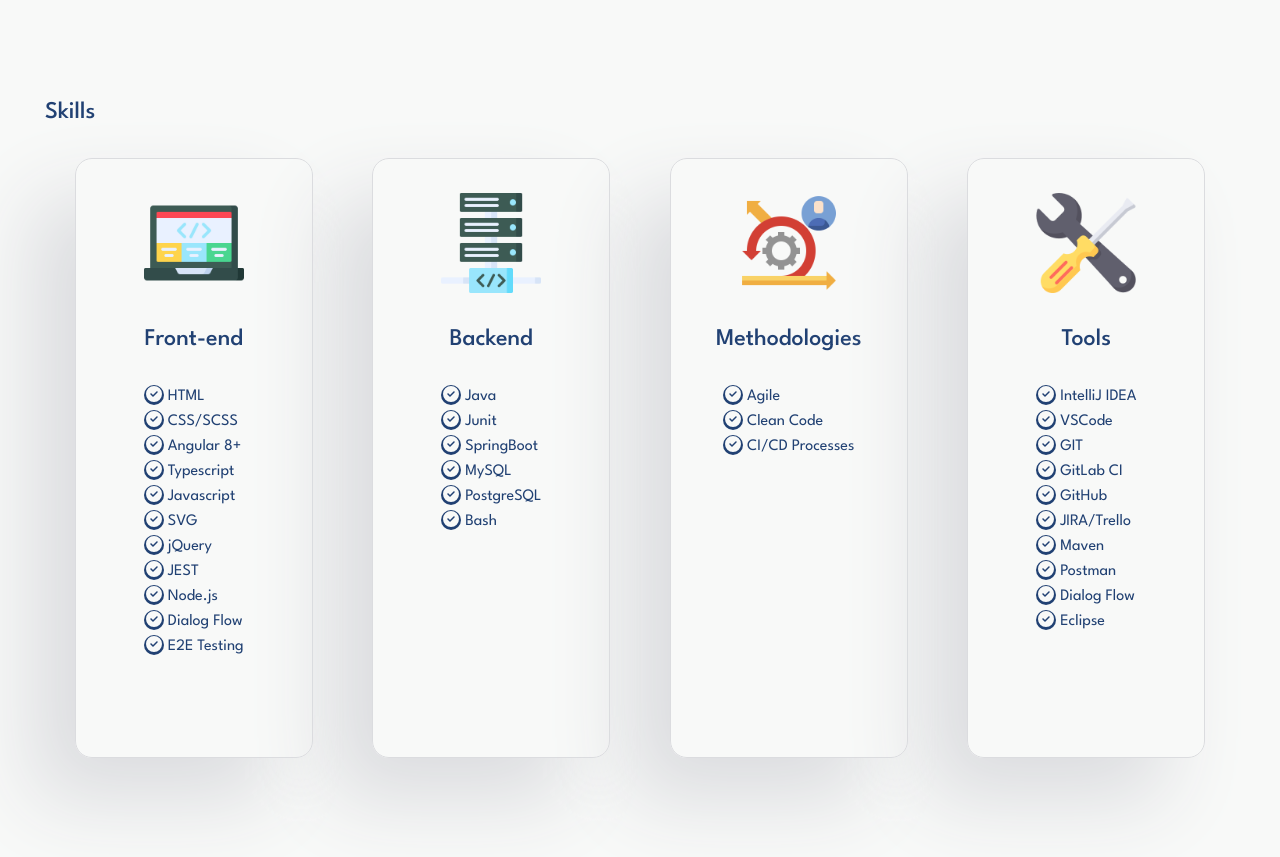
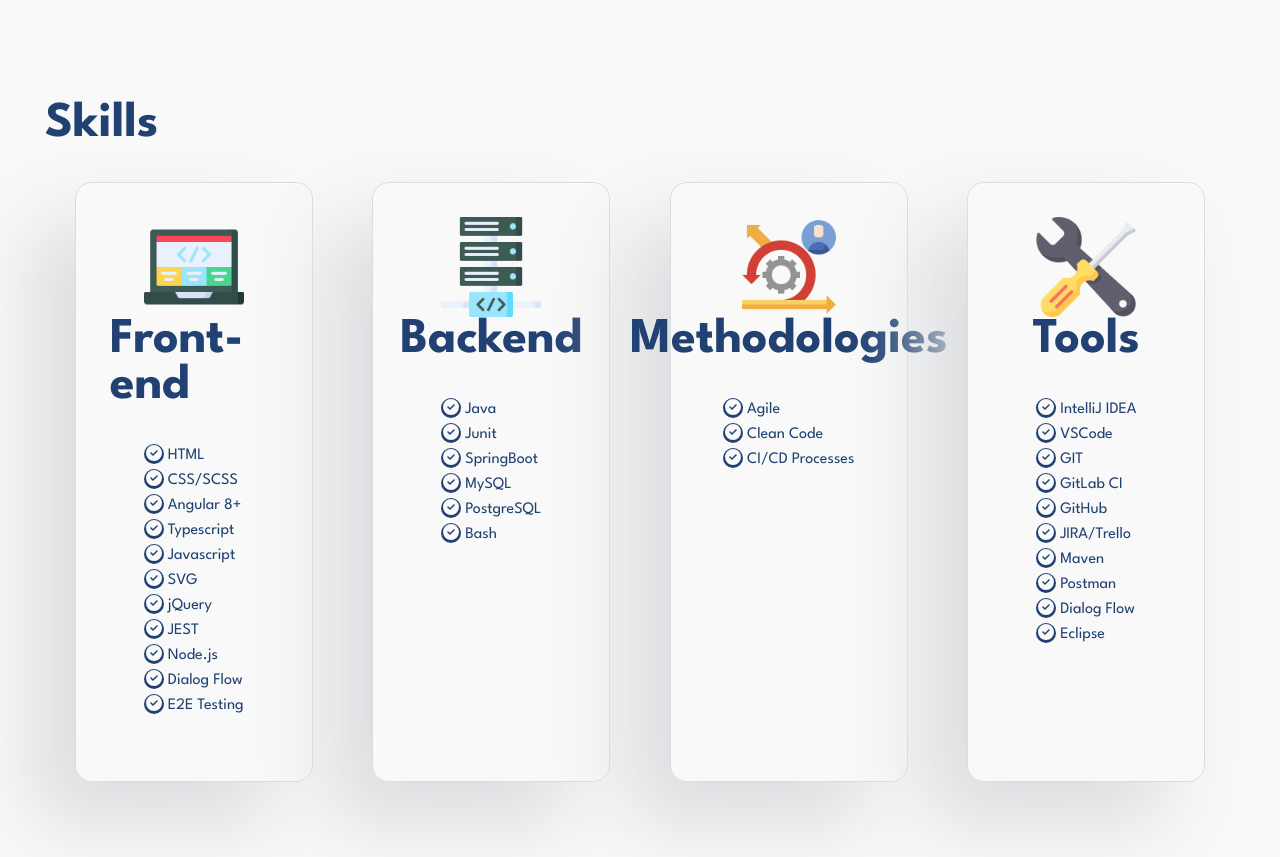
Before and after one commit to SwethaSureshKumarr/Self-Portfolio, an Angular app: page / in a window 1280 px wide. Shown: the part 1144-2001 px from the top of the page. Built offline with nearby package versions, Linux system fonts and the light colour scheme.

Commit message:
changes to resume

```diff
--- a/src/app/about/about.component.html
+++ b/src/app/about/about.component.html
@@ -14,7 +14,7 @@
                 learning and experimenting with new technologies. I'm looking for opportunities to gain hands-on
                 programming experience, and I'm especially interested in Frontend and Java development.
             </p>
-            <p class="description">Would you like to see my resume?</p>
+            <!-- <p class="description">Would you like to see my resume?</p>
             <div class="btn-wrapper">
                 <button class="btn" onclick="window.open('../../assets/SwethaSureshKumar.pdf')"> View Resume</button>
-            </div>
+            </div> -->
--- a/src/app/main/main.component.scss
+++ b/src/app/main/main.component.scss
@@ -117,11 +117,11 @@ main {
 .technologies {
     color: $primary-blue;
 
-    .heading {
-        font-size: 24px;
-        margin-top: 35px;
-        font-weight: 500;
-    }
+    // .heading {
+    //     font-size: 24px;
+    //     margin-top: 35px;
+    //     font-weight: 500;
+    // }
 
     li {
         list-style: none;
```
